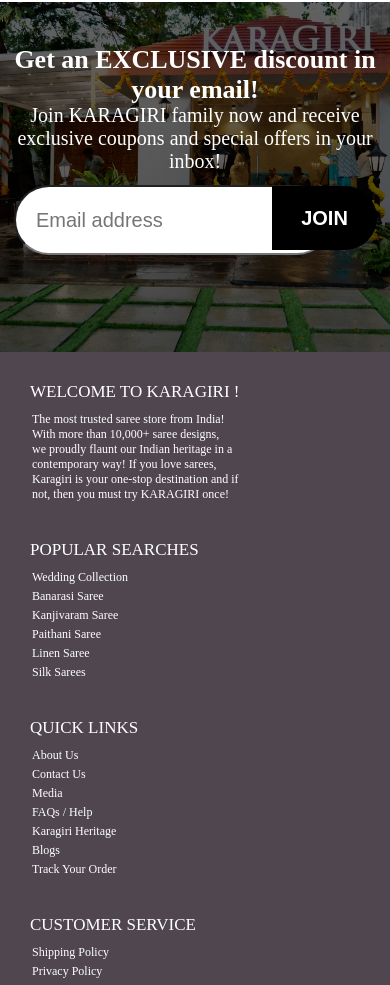
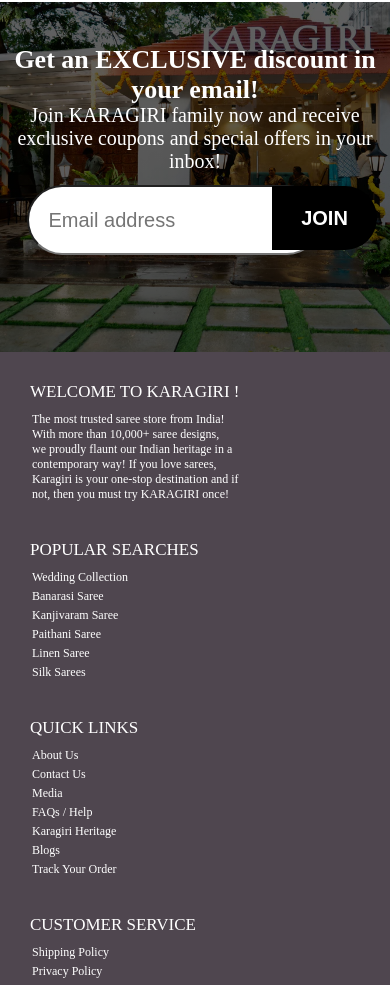
Before and after one commit to Yogisingh06/karagiri, a plain HTML site: page index.html in a window 390 px wide. Shown: the part 8621-9606 px from the top of the page. Drawn offline with nearby package versions, Linux system fonts and the light colour scheme; a script that the page names is missing.

Commit message:
style.css

```diff
--- a/style.css
+++ b/style.css
@@ -891,8 +891,8 @@ font-weight: bolder;
     margin:12px -49px !important
    }
    .last-banner input[type="email"]{
-    width: 318px !important;
-    margin-left: -44px;
+width: 295px !important;
+    margin-left: -42px;
 
    }
    .join{
```
